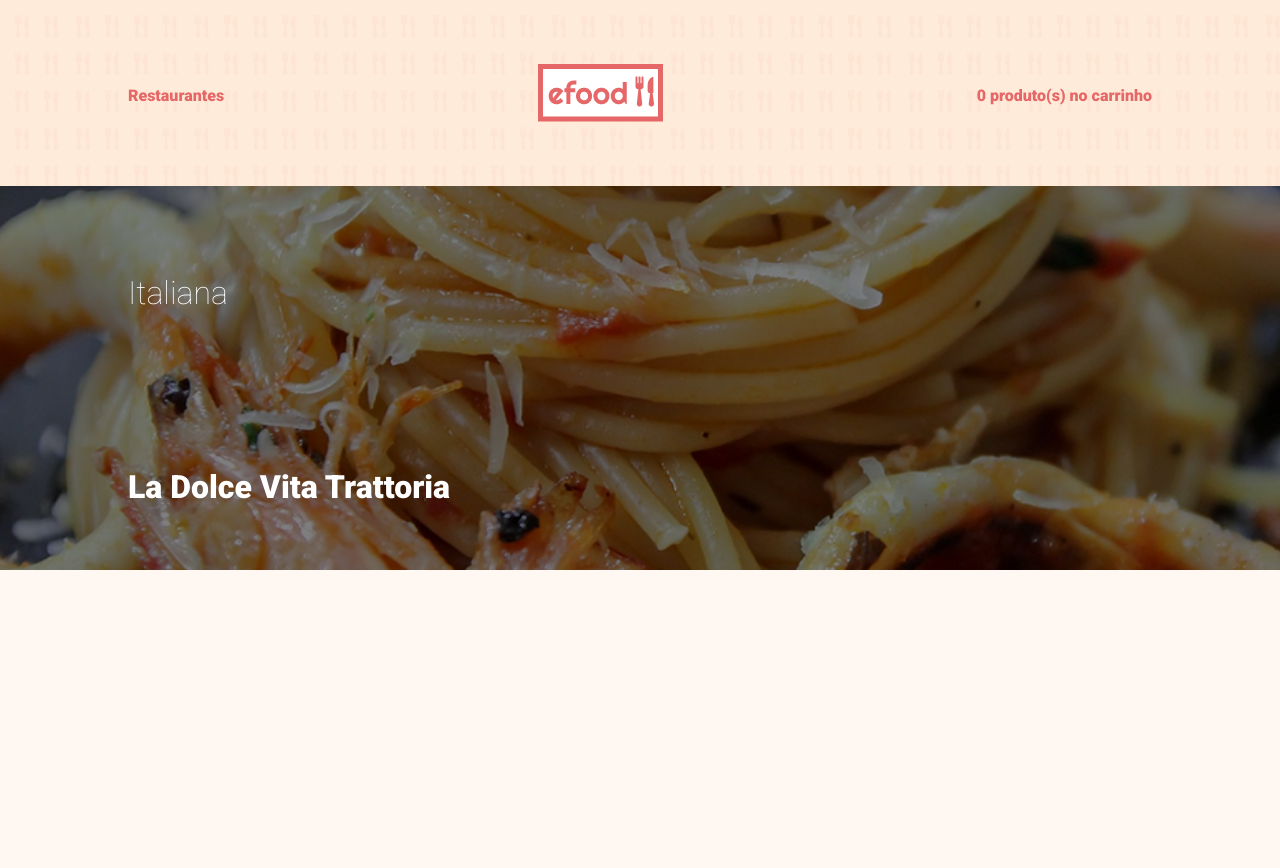
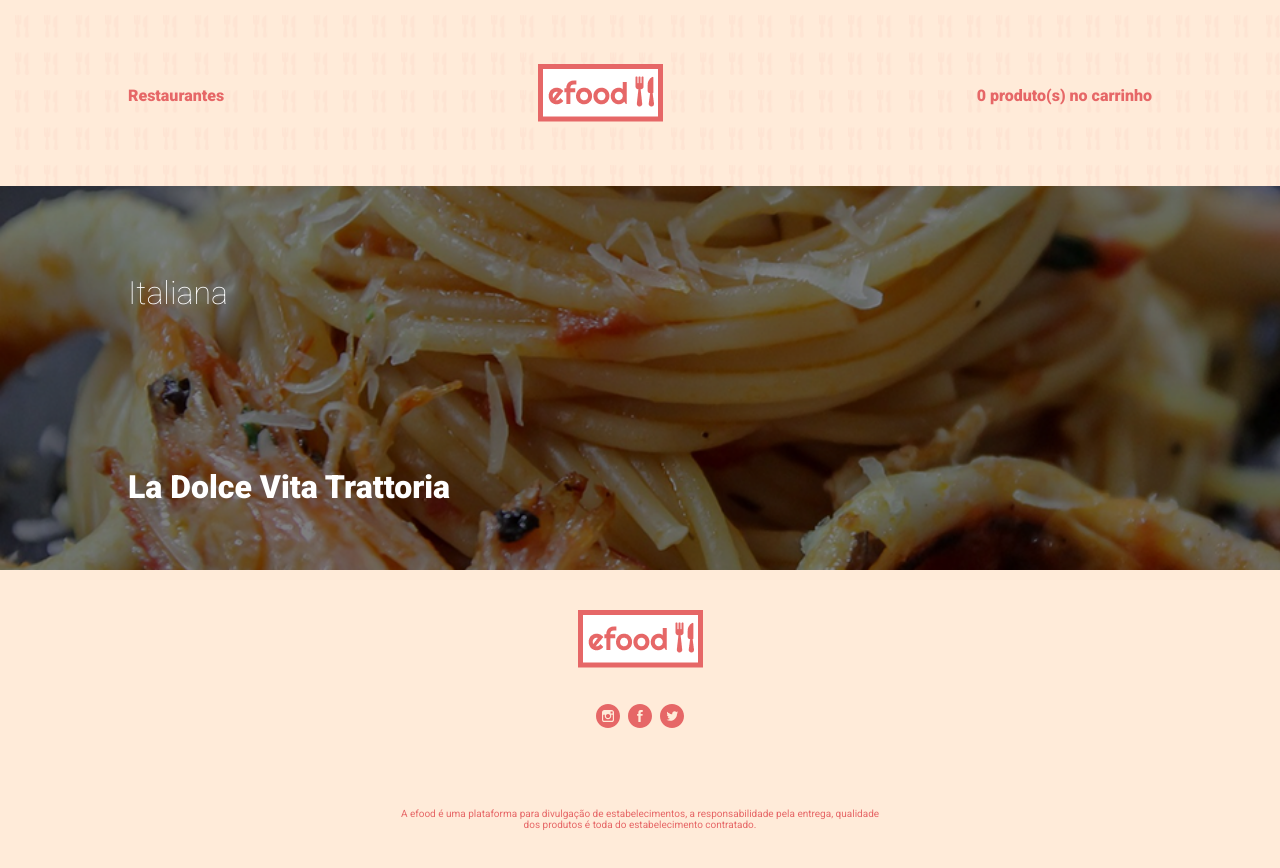
Before and after one commit to AsrielDreemurrGM/EFood_Restaurant, a React (Create React App) app: page /profile in a window 1280 px wide. Before the commit the page ends 800 px from the top, so only its background shows below. Built offline with nearby package versions, Linux system fonts and the light colour scheme.

Commit message:
Moved Footer To App
- Moved Footer To App Since It Is Always Rendered;

```diff
--- a/src/App.tsx
+++ b/src/App.tsx
@@ -3,6 +3,7 @@
 import { GlobalStyle } from './styles/styles';
 
 import AllRoutes from './routes';
+import Footer from './components/Footer';
 
 function App() {
   return (
@@ -10,6 +11,7 @@
       <BrowserRouter>
         <GlobalStyle />
         <AllRoutes />
+        <Footer />
       </BrowserRouter>
     </>
   );
--- a/src/Pages/Home/index.tsx
+++ b/src/Pages/Home/index.tsx
@@ -1,5 +1,4 @@
 import Banner from '../../components/Banner';
-import Footer from '../../components/Footer';
 import ProductsList from '../../Containers/ProductsList';
 
 const Home = () => (
@@ -8,7 +7,6 @@
     <div className="globalContainer">
       <ProductsList />
     </div>
-    <Footer />
   </>
 );
 
```
